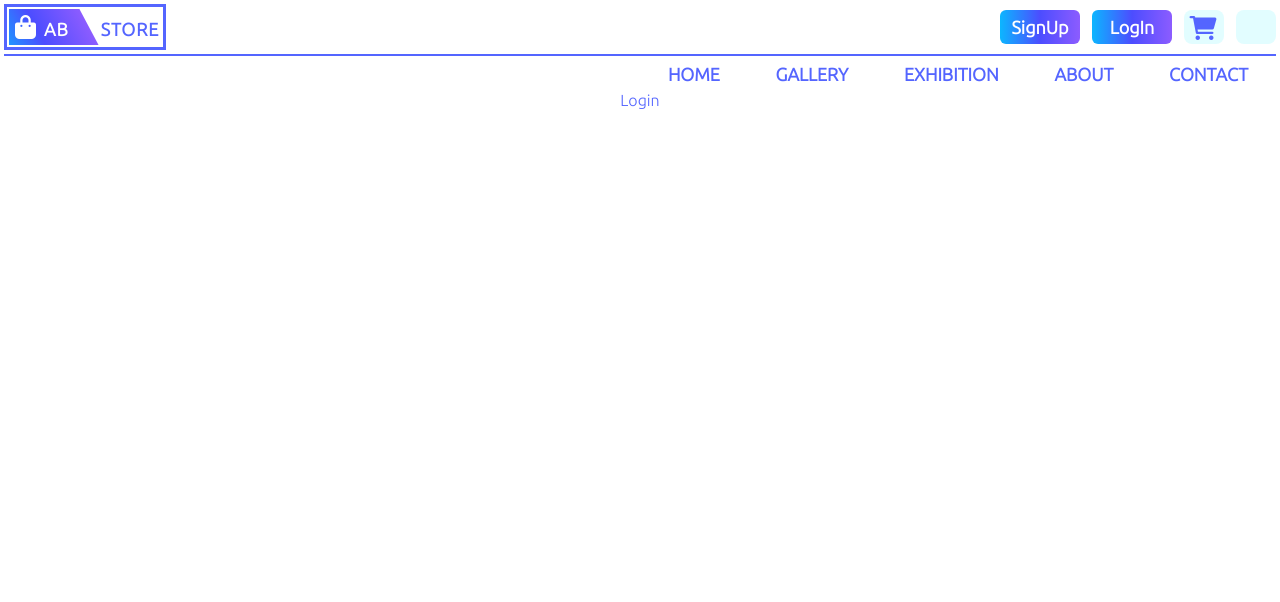
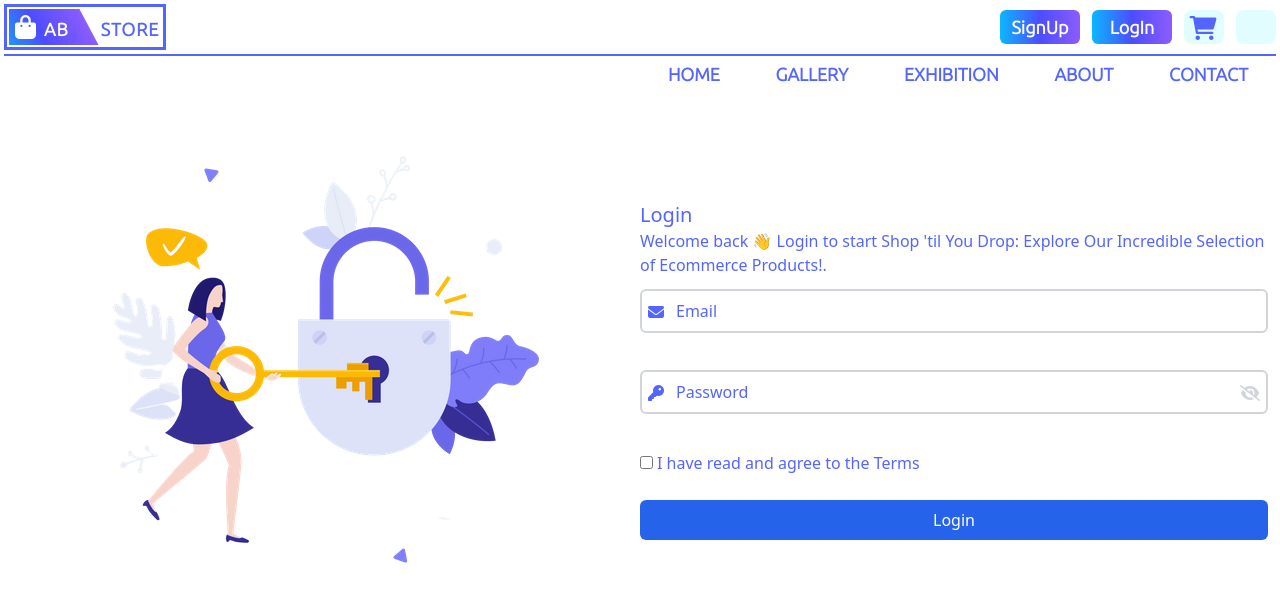
Before and after one commit to AbhishekB27/E-Commerce_Frontend, a React (Create React App) app: page /login in a window 1280 px wide. Shown: the top 602 px of the page. Built offline with nearby package versions, Linux system fonts and the light colour scheme; grey boxes are pictures that could not be loaded; a web font is replaced by a local one.

Commit message:
auth ui completed

```diff
--- a/src/components/auth/FormButton.jsx
+++ b/src/components/auth/FormButton.jsx
@@ -1,9 +1,10 @@
 import React from "react";
 import { Field, ErrorMessage } from "formik";
+import { motion } from "framer-motion";
 
 export const FormButton = ({ name }) => {
   return (
-    <div className="flex flex-col justify-start items-start font-sans font-normal">
+    <div className="flex flex-col justify-start items-start md:col-span-2 font-sans font-normal">
       <div className="">
         <Field
           name="acceptTerms"
@@ -24,12 +25,20 @@ export const FormButton = ({ name }) => {
       </div>
 
       <div className=" w-full h-full flex justify-center items-center">
-          <button
-            className={`relative grid place-items-center text-white dark:text-[#121212]  bg-blue-600 dark:bg-gray-300 px-2 w-full h-[40px] font-medium rounded-md`}
-            type="submit"
-          >
-            {false ? name : <div className="w-[35px] border-[4px] rounded-full border-t-gray-500 animate-spin h-[35px]"></div>}
-          </button>
+        <motion.button
+          whileTap={{ scale: 0.9 }}
+          className={`w-full h-[2.5rem] text-white dark:text-[#121212] bg-blue-600 dark:bg-gray-300 outline-none py-1 font-sans font-medium rounded-md`}
+          type="submit"
+          // disabled='true'
+        >
+          {true ? (
+            name
+          ) : (
+            <div className="flex justify-center items-center gap-2">
+              <div className="w-[2rem] h-[2rem] animate-spin border-[4px] border-t-gray-400 rounded-full"></div>{" "}
+            </div>
+          )}
+        </motion.button>
       </div>
     </div>
   );
--- a/src/components/auth/Login.jsx
+++ b/src/components/auth/Login.jsx
@@ -1,9 +1,77 @@
-import React from 'react'
+import { Field, Form, Formik } from "formik";
+import React, { useState } from "react";
+import { FormButton } from "./FormButton";
+import SignUpSchema from "./signUpSchema";
+import TextField from "./TextField";
+import LoginI from "../images/Login.png";
+import LogInSchema from "./loginSchema";
 
 const Login = () => {
+  const [eye, setEye] = useState(false);
+  const initialValues = {
+    email: "",
+    password: "",
+    acceptTerms: false,
+  };
+  const handleSubmit = (data) => {
+    console.log(data);
+  };
   return (
-    <div>Login</div>
-  )
-}
+    <div className="w-full grid place-items-center mt-1 lg:mt-0">
+      <div className="container flex flex-col justify-center lg:grid lg:grid-cols-2 items-center space-y-5 min-h-[34rem] px-2 py-1">
+        <div className="hidden lg:grid lg:place-items-center">
+          <img className="object-center object-cover" src={LoginI} alt="" />
+        </div>
+        <div className="w-full grid place-items-center">
+          <Formik
+            initialValues={initialValues}
+            validationSchema={LogInSchema}
+            onSubmit={handleSubmit}
+          >
+            {({ errors, touched }) => (
+              <Form className="lg:w-full md:w-[70%] w-full space-y-3">
+                <div className="text-left text-xl font-sans h-fit w-full font-medium md:col-span-2">
+                  Login
+                  <p className="text-left text-sm md:text-base font-normal md:font-normal md:font-sans">
+                    {" "}
+                    Welcome back 👋 Login to start Shop 'til You Drop: Explore
+                    Our Incredible Selection of Ecommerce Products!.
+                  </p>
+                </div>
+                <TextField
+                  label="Email"
+                  name="email"
+                  type="text"
+                  icon={
+                    <i class="fa-solid absolute left-[0.5rem] top-[0.95rem] fa-envelope"></i>
+                  }
+                />
+                <TextField
+                  label="Password"
+                  name="password"
+                  type={`${eye ? "text" : "password"}`}
+                  icon={
+                    <i class="fa-solid absolute left-[0.5rem] top-[0.95rem] fa-key"></i>
+                  }
+                  eyeButton={
+                    <i
+                      onClick={() => {
+                        setEye(!eye);
+                      }}
+                      class={`fa-solid ${
+                        eye ? "fa-eye" : "fa-eye-slash text-gray-300"
+                      } cursor-pointer absolute right-[0.5rem] top-[0.95rem]`}
+                    ></i>
+                  }
+                />
+                <FormButton name="Login" />
+              </Form>
+            )}
+          </Formik>
+        </div>
+      </div>
+    </div>
+  );
+};
 
-export default Login
+export default Login;
--- a/src/components/auth/TextField.jsx
+++ b/src/components/auth/TextField.jsx
@@ -3,26 +3,26 @@ import { Field, ErrorMessage, useField } from "formik";
 
 const TextField = ({ label, ...props }) => {
   const [field, meta, helpers] = useField(props);
-  console.log(meta.error)
-  console.log(meta.touched)
   return (
     <div className="font-sans">
       <div className="relative">
         {props.icon}
         {props.eyeButton ?? ""}
         <Field
-          className={`w-full ${meta.error && meta.touched
-            ? "ring-4 ring-red-300/30 border-red-300"
-            : meta.touched
-            ? "ring-4 ring-green-300/30 border-green-300"
-            : ""} px-2 pl-7 py-2 peer rounded-md border-2 border-gray-300 outline-none placeholder:text-transparent`}
+          className={`w-full ${
+            meta.error && meta.touched
+              ? "ring-4 ring-red-300/30 border-red-300 shake"
+              : meta.touched
+              ? "ring-4 ring-green-300/30 border-green-300"
+              : ""
+          } px-2 pl-7 py-2 peer rounded-md border-2 bg-transparent border-gray-300 outline-none placeholder:text-transparent`}
           placeholder={label}
           {...field}
           id={props.name}
           {...props}
         />
         <label
-          className="absolute cursor-text px-1 left-[1rem] top-[-0.74rem] bg-white peer-placeholder-shown:top-[0.68rem] peer-placeholder-shown:left-[2rem] transition-all duration-300"
+          className="absolute cursor-text px-1 left-[1rem] top-[-0.74rem] bg-white dark:bg-[#121212] peer-placeholder-shown:top-[0.68rem] peer-placeholder-shown:left-[2rem] transition-all duration-300"
           htmlFor={props.name}
         >
           {" "}
@@ -33,7 +33,7 @@ const TextField = ({ label, ...props }) => {
         <ErrorMessage
           name={props.name}
           component="div"
-          className="text-red-500 w-fit h-fit"
+          className="text-red-500 w-fit h-fit p-1"
         />
       </div>
     </div>
--- a/src/components/layout/Hamburger.jsx
+++ b/src/components/layout/Hamburger.jsx
@@ -7,7 +7,7 @@ const Hamburger = ({ setMenu, menu }) => {
   return (
     <div
       onClick={handleMenu}
-      className="relative lg:hidden flex gap-2 flex-col justify-between items-center w-[2.8rem] border-2 border-[#5465ff] dark:border-gray-300 rounded-md p-1 cursor-pointer"
+      className="relative lg:hidden z-50 flex gap-2 flex-col justify-between items-center w-[2.8rem] border-2 border-[#5465ff] dark:border-gray-300 rounded-md p-1 cursor-pointer"
     >
       <div
         className={`${
--- a/src/components/layout/Header.jsx
+++ b/src/components/layout/Header.jsx
@@ -18,7 +18,7 @@ const Header = ({ setTheme, theme }) => {
     <header className="flex flex-col gap-1">
       <div className="flex max-[380px]:flex-col max-[380px]:gap-2 sm:gap-0 sm:flex-row justify-between items-center pb-1 border-b-2 border-[#5465ff] dark:border-gray-300">
         <div className="relative border-[2px] group  md:border-[3px] border-[#5465ff] dark:border-gray-300 cursor-pointer flex justify-center gap-2 items-center before:content-[''] before:absolute before:h-[95px] before:w-[60%] before:left-[-18px] hover:before:translate-x-[100%] before:transition-all overflow-hidden before:rotate-[-28deg] before:bg-gradient-to-l before:from-[#8C5CFF] before:via-[#4C4DFF] before:to-[#0CB6FF] dark:before:bg-gradient-to-l dark:before:to-gray-300 dark:before:from-gray-300 dark:before:text-[#121212]">
-          <div className="flex justify-center  gap-2 relative items-end z-50 p-1 ring-2 ring-inset ring-white dark:ring-[#121212]">
+          <div className="flex justify-center  gap-2 relative items-end z-40 p-1 ring-2 ring-inset ring-white dark:ring-[#121212]">
             <i className="fa-solid text-white group-hover:text-[#5465ff] dark:group-hover:text-gray-300 dark:text-[#121212] pl-1 fa-bag-shopping md:text-2xl hover:scale-105 transition-all"></i>
             <span className="text-sm text-white group-hover:text-[#5465ff] dark:group-hover:text-gray-300 dark:text-[#121212] font-medium md:text-lg tracking-wider lg:font-extrabold">
               AB
@@ -125,7 +125,7 @@ const Header = ({ setTheme, theme }) => {
               </div>
             </div>
           )}
-          <div className="relative grid place-items-center pt-[2px] z-50 pr-[2px]  w-auto h-auto gap-2 rounded-lg bg-[#e2fdff] dark:bg-gray-300 text-[#5465ff] dark:text-[#121212]">
+          <div className="relative grid place-items-center pt-[2px] z-40 pr-[2px]  w-auto h-auto gap-2 rounded-lg bg-[#e2fdff] dark:bg-gray-300 text-[#5465ff] dark:text-[#121212]">
             <motion.div
               animate={cart ? { height: "15.8rem" } : { height: "0rem" }}
               className={`absolute flex flex-col z-50 justify-start items-start md:text-base top-[2.4rem] right-[-3.2rem] md:top-[3.03rem] md:right-[-3.2rem] overflow-hidden shadow-md dark:drop-shadow-[0_4px_6px_rgba(255,255,255,0.25)] bg-white dark:bg-[#121212] text-blue-500 dark:text-gray-300 w-[16.2rem] md:w-[18.6rem]`}
@@ -222,10 +222,10 @@ const Header = ({ setTheme, theme }) => {
         <Hamburger setMenu={setMenu} menu={menu} />
         {/* This layout is best for all time */}{" "}
         <ol
-          className={`max-[380px]:top-[8rem] top-[5.6rem] md:top-[6.5rem] fixed right-0 left-0 lg:w-[50%] z-40 lg:static flex flex-col lg:flex-row justify-around w-full overflow-hidden transition-all duration-500 ${
+          className={`top-0 z-40 fixed right-0 left-0 lg:w-[50%] lg:static flex flex-col lg:flex-row justify-around w-full overflow-hidden transition-all duration-500 ${
             !menu
               ? "h-[0] opacity-0"
-              : "h-[88vh] bg-white lg:bg-transparent dark:bg-black lg:dark:bg-transparent"
+              : "h-[100vh] bg-white lg:bg-transparent dark:bg-black lg:dark:bg-transparent"
           } lg:h-auto lg:opacity-100 `}
         >
           <Link to="/">
--- a/src/index.css
+++ b/src/index.css
@@ -85,14 +85,15 @@ code {
     transform: rotateZ(5deg);
   }
 }
-.passLight{
-  animation: light infinite 1s linear
+/* shake effect on erorr */
+.shake{
+  animation: shake 300ms linear;
 }
 
-@keyframes light {
-  0%{transform: translateY(-3px);}
-  25%{transform: translateY(-5px);}
-  50%{transform: translateY(0px);}
-  75%{transform: translateY(3px);}
-  100%{transform: translateY(5px);}
+@keyframes shake {
+  0%{transform: translateX(0);}
+  25%{transform: translateX(5px);}
+  50%{transform: translateX(-5px);}
+  75%{transform: translateX(5px);}
+  100%{transform: translateX(0);}
 }
```
Also changed, not shown: src/components/auth/SignUp.jsx (+65 -29 lines), src/components/images/SignUp.png.
